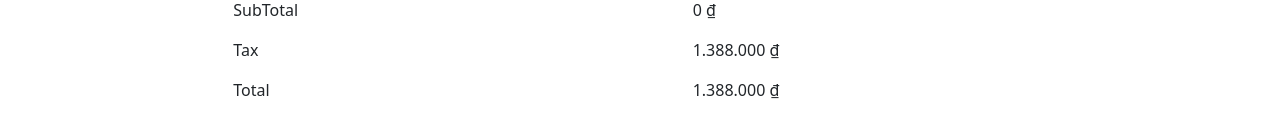
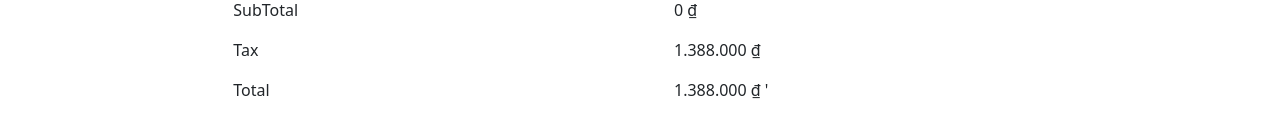
Before and after one commit to phuongdung10/exProject1, a React (Create React App) app: page /product in a window 1280 px wide. Shown: the part 595-732 px from the top of the page. Built offline with nearby package versions, Linux system fonts and the light colour scheme.

Commit message:
Update MyCart.tsx

```diff
--- a/src/components/MyCart.tsx
+++ b/src/components/MyCart.tsx
@@ -78,7 +78,7 @@ function MyCart({ items, IncreaseQuantity, DecreaseQuantity, DeleteCart }: { ite
                 </tr>
                 <tr>
                     <td>Total</td>
-                    <td>{(Number(TotalCart) + 1388000).toLocaleString('vi', { style: 'currency', currency: 'VND' })} </td>
+                    <td>{(Number(TotalCart) + 1388000).toLocaleString('vi', { style: 'currency', currency: 'VND' })} '</td>
                 </tr>
                     </tbody>
                 </Table>
```
